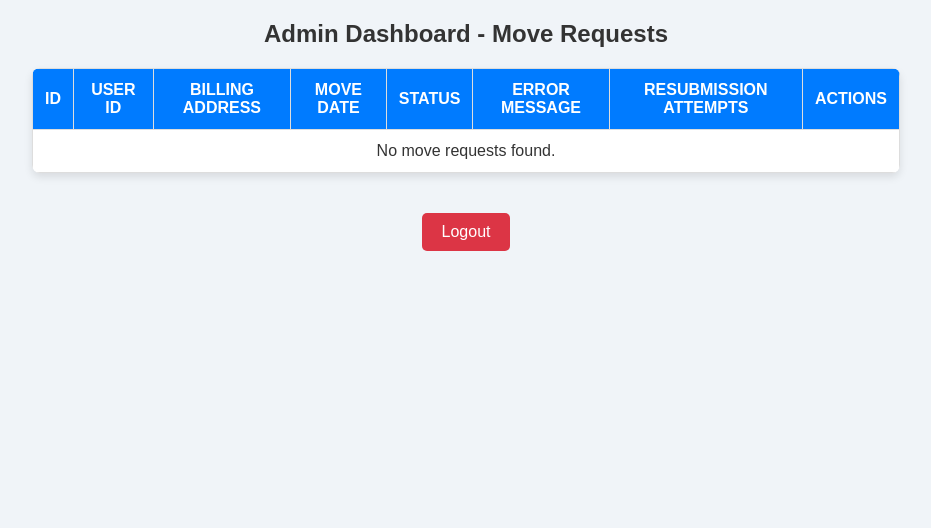
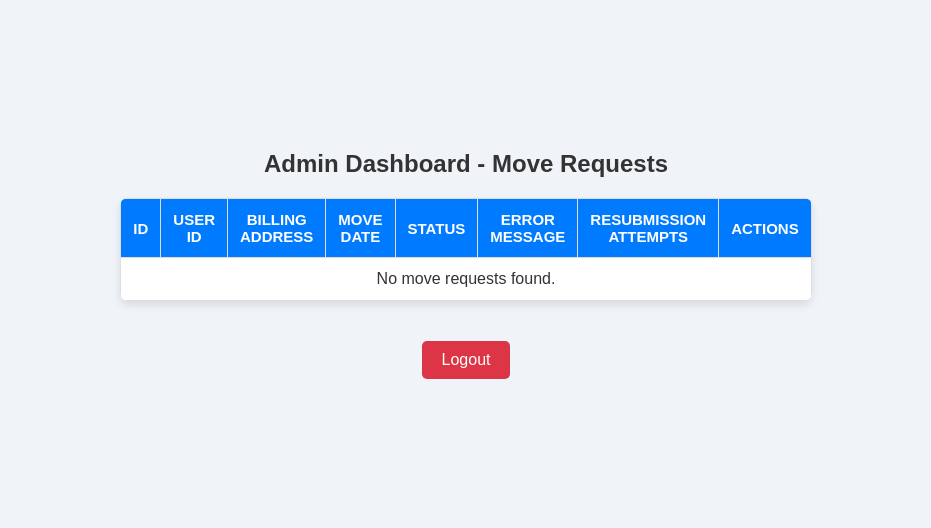
Before and after one commit to elapierre/WaterAmerica, a PHP site: page /project/admin_dashboard.php in a window 1280 px wide. Shown: the top 528 px of the page, without its empty margins (174-1105 px from the left). Run offline with PHP 8.4, Linux system fonts and the light colour scheme; the visitor is signed in with stand-in values (Sample User, id 1); data that the repository does not hold is empty.

Commit message:
Update admin_dashboard.php

```diff
--- a/admin_dashboard.php
+++ b/admin_dashboard.php
@@ -34,7 +34,7 @@ try {
 
         body {
             background-color: #f0f4f8;
-            padding: 20px;
+            padding: 150px;
             text-align: center;
         }
 
@@ -63,6 +63,7 @@ try {
             background-color: #007bff;
             color: white;
             text-transform: uppercase;
+            font-size: 15px;
         }
 
         table td {
```
